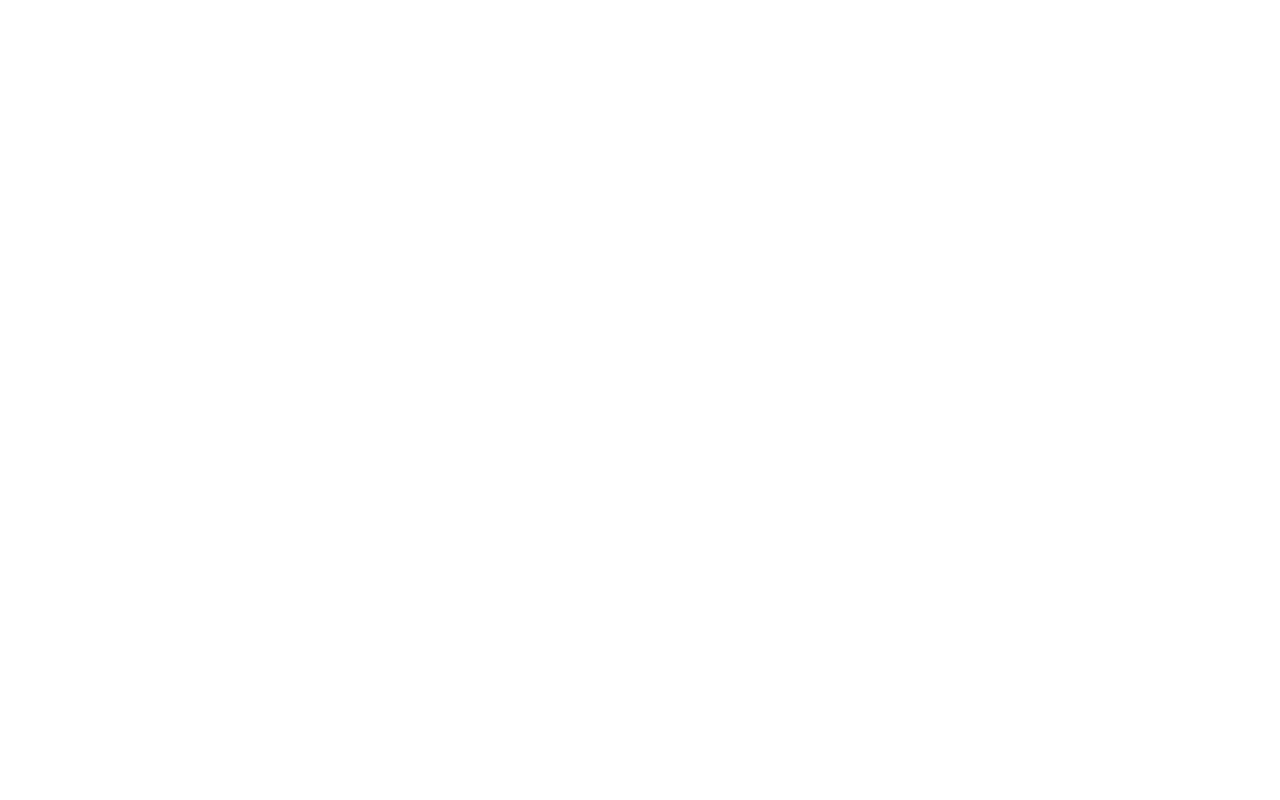
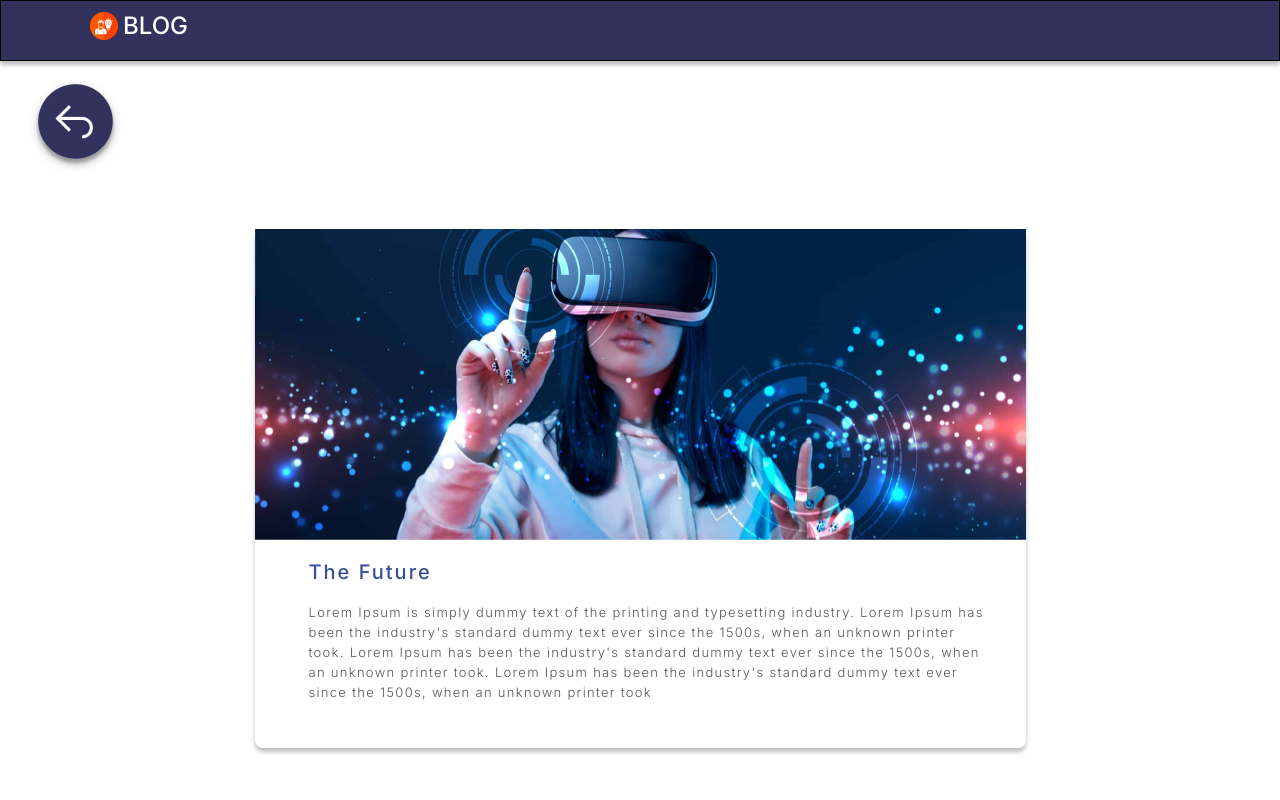
Before and after one commit to lleonardooalves/challenge, a website: page post-details.html in a window 1280 px wide. Shown: the top 800 px of the page. Drawn offline with Linux system fonts and the light colour scheme.

Commit message:
fix: bugs e more..., new: page, styles, button

```diff
--- a/post-details.html
+++ b/post-details.html
@@ -3,9 +3,33 @@
 <head>
     <meta charset="UTF-8">
     <meta name="viewport" content="width=device-width, initial-scale=1.0">
+    <link rel="stylesheet" href="src/style.css">
     <title>Details</title>
 </head>
 <body>
-    <script src="data.js"></script>
+    <nav>
+        <div class="nav-itens">
+            <li><img src="./src/icons/blogger.png" height="28" class="logo" alt="logo-png"></li>
+            <p class="head">BLOG</p>
+        </div>
+    </nav>
+    <a href="index.html">
+        <div >
+           <img src="./src/icons/EllipseBack.png" class="back">
+            <img src="./src/icons/ArrowIcon.png" class="arrow">
+        </div>
+    </a>
+    <div class="cardDetails">
+        <div class="imageDetails"></div>
+        <h2 class="titleDetails">
+            The Future
+        </h2>
+        <p class="descriptionDetails">
+            Lorem Ipsum is simply dummy text of the printing and typesetting industry. Lorem Ipsum has been the industry's standard dummy text ever since the 1500s, when an unknown printer took. Lorem Ipsum has been the industry's standard dummy text ever since the 1500s, when an unknown printer took. Lorem Ipsum has been the industry's standard dummy text ever since the 1500s, when an unknown printer took        </p>
+    </div>
+    <div class="comments">
+
+    </div>
+
 </body>
 </html>
--- a/src/style.css
+++ b/src/style.css
@@ -71,11 +71,10 @@ h1{
 }
 
 .image{
-    background: url(./src/images/post.png) , lightgray 50% / cover no-repeat;;
+    background: url(./images/post.png) , lightgray 50% / cover no-repeat;
     width: 409px;
     height: 265.2px;
     flex-shrink: 0;
-
 }
 
 .description{
@@ -164,3 +163,84 @@ head{
     stroke: var(--title, #3A4F9A);
     filter: drop-shadow(0px 4px 4px rgba(0, 0, 0, 0.25));
 }
+
+.cardDetails {
+    display: block;
+    margin-top: 79px;
+    margin-left: auto;
+    margin-right: auto;
+    width: 771px;
+    height: 519px;
+    flex-shrink: 0;
+    border-radius: 8px;
+    background: var(--white, #FFF);
+    box-shadow: 0px 4px 4px 0px rgba(0, 0, 0, 0.25);
+}
+
+.imageDetails {
+    background: url(./images/details.png);
+    width: 771px;
+    height: 311.4px;
+    flex-shrink: 0;
+}
+
+.comments{
+    margin-top: 63px;
+    margin-left: auto;
+    margin-right: auto;
+    width: 762px;
+    height: 321px;
+    flex-shrink: 0;
+    background: #FFF;
+    box-shadow: 0px 4px 4px 0px rgba(0, 0, 0, 0.25);
+
+}
+
+.titleDetails{
+    width: 229.98px;
+    height: 22.813px;
+    flex-shrink: 0;
+    color: var(--title, #3A4F9A);
+    font-family: Inter;
+    font-size: 20px;
+    font-style: normal;
+    font-weight: 500;
+    line-height: 20px; /* 100% */
+    letter-spacing: 2px;
+    margin-left: 54px;
+    margin-top: 22px;
+}
+
+.descriptionDetails{
+    width: 676.746px;
+    height: 124.332px;
+    flex-shrink: 0;
+    color: var(--gray, #575757);
+    font-family: Inter;
+    font-size: 13px;
+    font-style: normal;
+    font-weight: 300;
+    line-height: 20px;
+    letter-spacing: 1.3px;
+    margin-left: 54px;
+    margin-top: 17px;
+}
+
+.back{
+    margin-top: 23px;
+    margin-left: 34px;
+    fill: var(--primary, #32325D);
+    stroke-width: 0.3px;
+    stroke: rgba(255, 255, 255, 0.60);
+    filter: drop-shadow(0px 4px 4px rgba(0, 0, 0, 0.25));
+    position: absolute;
+}
+
+.arrow{
+    position: relative;
+    margin-left: 50px;
+    margin-top: 36px;
+    width: 49px;
+    height: 49px;
+    flex-shrink: 0;
+}
```
Also changed, not shown: index.html (+3 -3 lines), src/icons/ArrowIcon.png (added), src/icons/EllipseBack.png (added), src/images/details.png (added).
